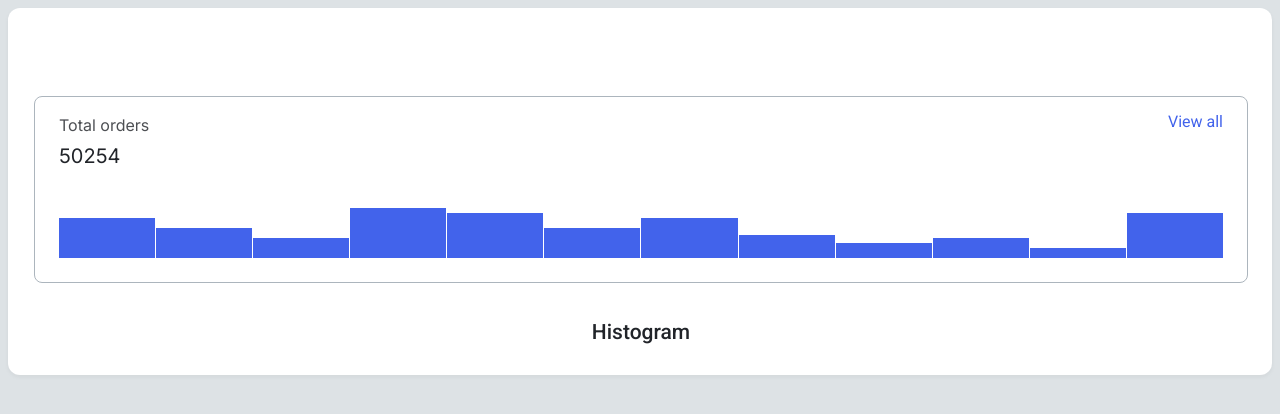
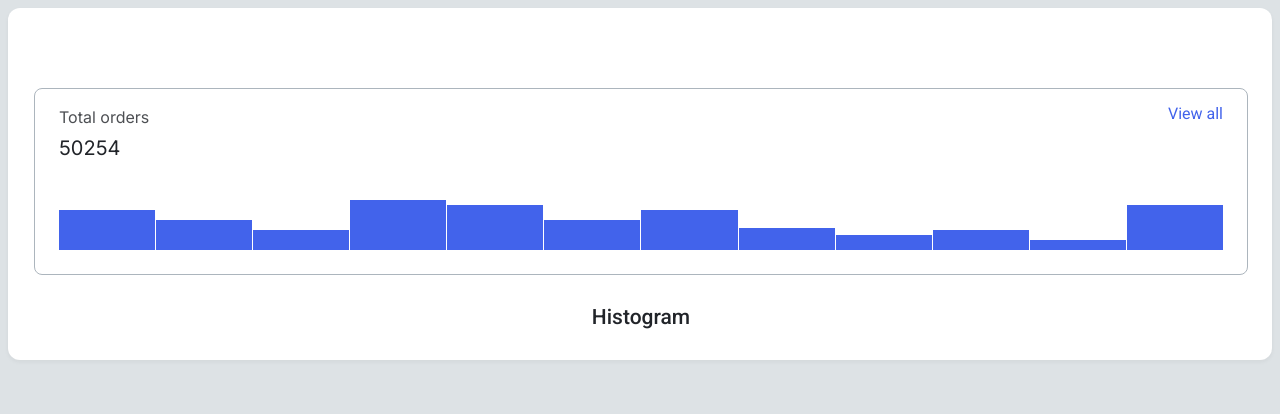
Before and after one commit to js-tasks-ru/htmlcss-20210610_vitaly-schekin, a website: page components/card/index.html in a window 1280 px wide. Drawn offline with Linux system fonts and the light colour scheme.

Commit message:
update card.css

```diff
--- a/components/card/card.css
+++ b/components/card/card.css
@@ -3,7 +3,6 @@
 .card {
   display: flex;
   flex-direction: column;
-  height: 367px;
   padding: 80px 24px 30px 26px;
   background: var(--white);
   box-shadow: 0px 2px 4px var(--card-background);
```
